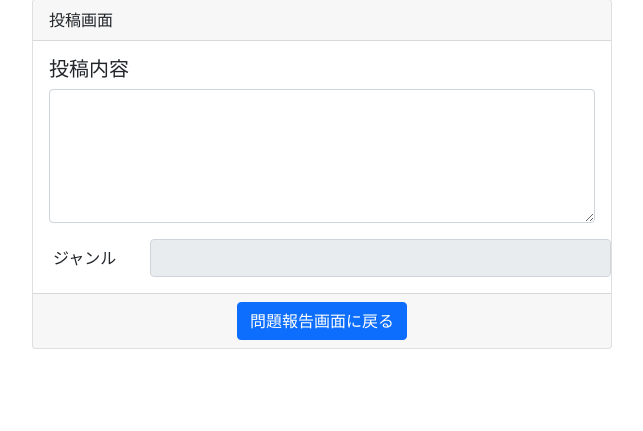
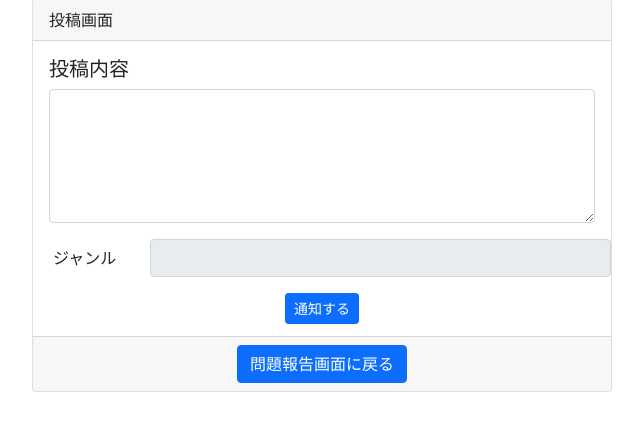
Before and after one commit to okadomeY/2021PBL, a Django app: template mysite/moticom/templates/moticom/complete.html in a window 1280 px wide. Shown: the part 112-543 px from the top of the page, without its empty margins (318-961 px from the left). Run offline with Django 3.2, Linux system fonts and the light colour scheme; the template is opened without the code that fills it, so the values that code supplies are empty; some libraries are stand-ins or nearby versions.

Commit message:
通知機能の追加

```diff
--- a/mysite/moticom/templates/moticom/complete.html
+++ b/mysite/moticom/templates/moticom/complete.html
@@ -24,6 +24,24 @@
                 <input class="form-control" type="text" placeholder="{{ genre_id }}" aria-label="Disabled input example" disabled>
               </div>
             </div>
+             <div style="text-align: center; padding-bottom: 2%;">
+            </style>
+                <button type="button" class="btn btn-primary btn-sm" onclick="sendPushNotification(); style.display='none';">通知する</button>
+                <script>
+                 function sendPushNotification(){
+                  Push.create("Moticomより投稿情報",
+                   {
+                    body: "新着投稿をお知らせします",
+                    icon: '',
+                    timeout: 8000,
+                    onClick: function () {
+                    window.focus();
+                    this.close();
+                    }
+                  })
+                }
+                </script>
+            </div>
             <div class="card-footer" style="text-align: center;">
               <a class="btn btn-primary" href="{% url 'moticom:report' %}" role="button">問題報告画面に戻る</a>
             </div>
```
